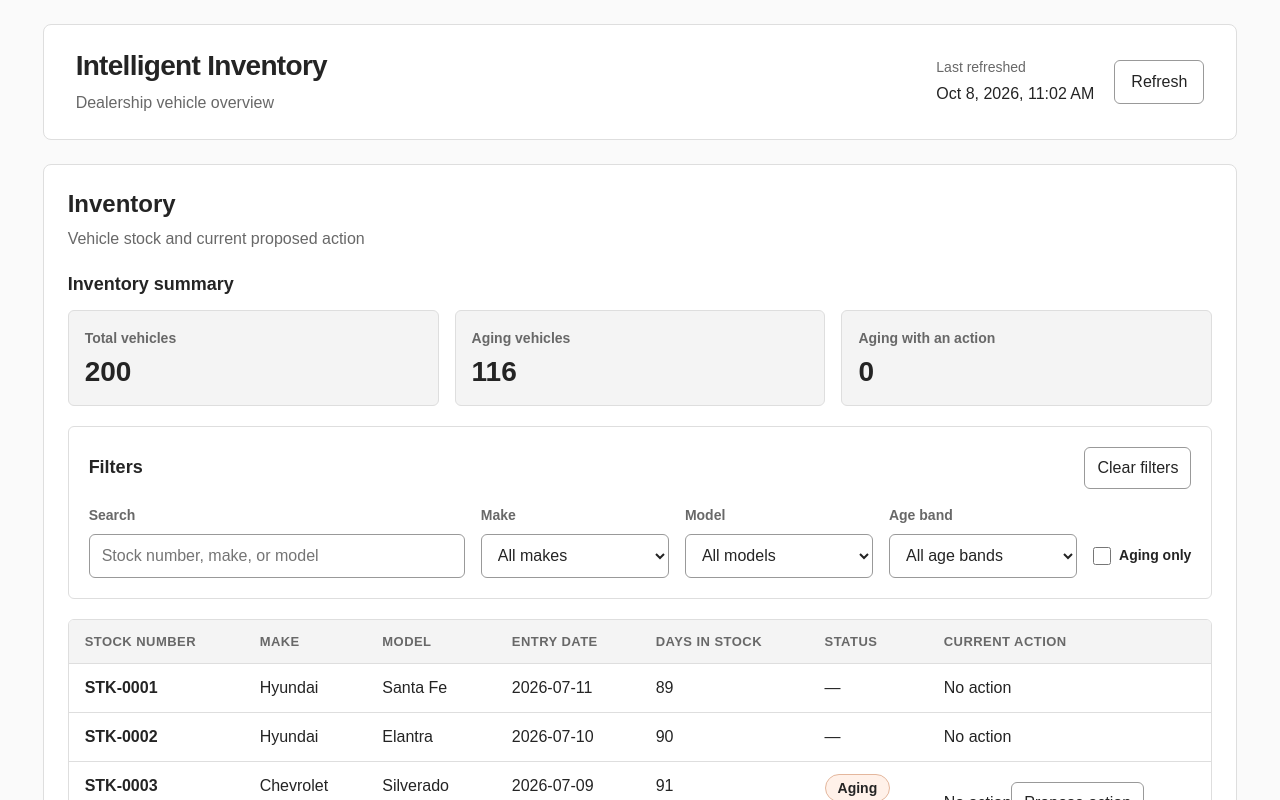
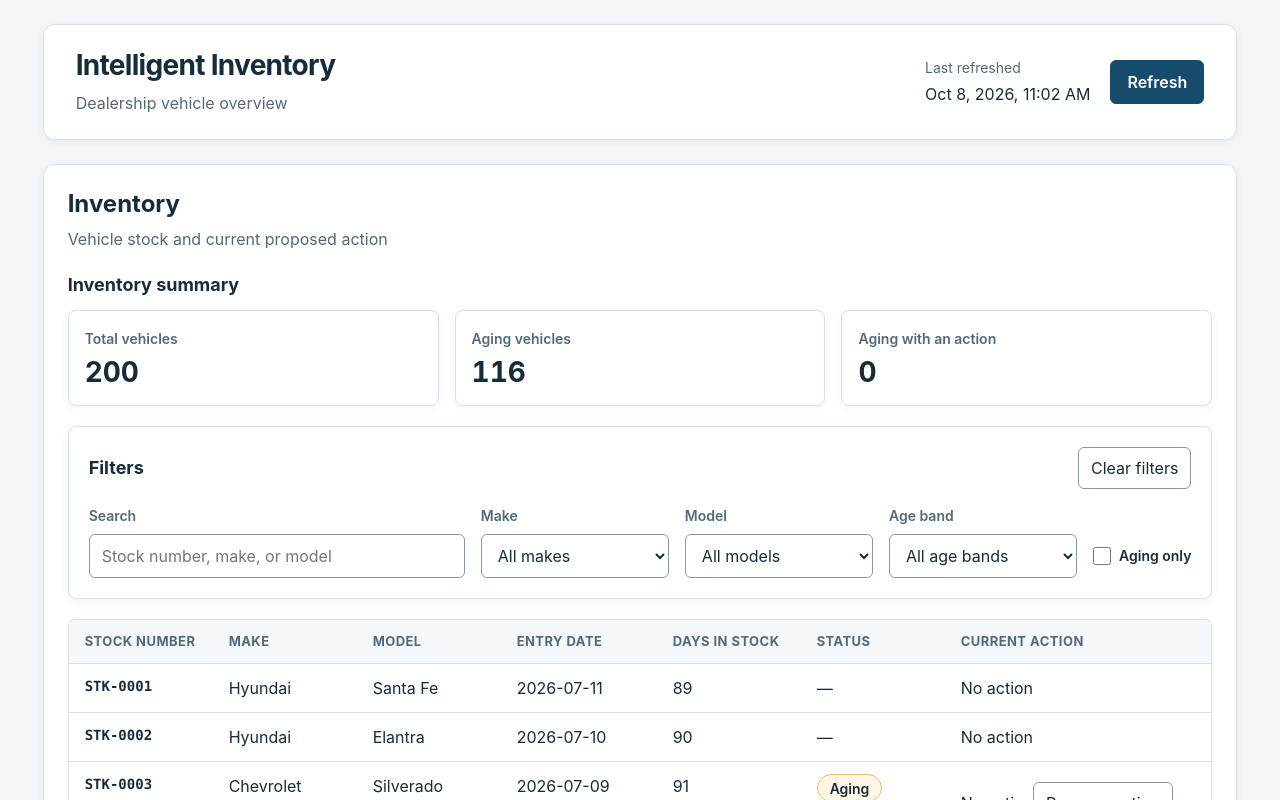
Before and after one commit to dunghuynh1990/intelligent-inventory-dashboard, a React (Vite) app: page / in a window 1280 px wide. Shown: the top 800 px of the page. Built offline with nearby package versions, Linux system fonts and the light colour scheme.

Commit message:
wbs 4.15 Apply dashboard design tokens and typography

```diff
--- a/src/App.css
+++ b/src/App.css
@@ -18,8 +18,9 @@
   margin-top: var(--space-6);
   padding: var(--space-6) var(--space-7);
   border: 1px solid var(--color-border);
-  border-radius: var(--radius-md);
+  border-radius: var(--radius-lg);
   background: var(--color-surface);
+  box-shadow: var(--shadow-card);
 }
 
 .dashboard-header h1 {
@@ -57,14 +58,16 @@
 .refresh-button {
   min-height: 2.75rem;
   padding: var(--space-2) var(--space-4);
-  border: 1px solid var(--color-border-strong);
+  border: 1px solid var(--color-primary);
   border-radius: var(--radius-sm);
-  color: var(--color-text);
-  background: var(--color-surface);
+  color: var(--color-surface);
+  background: var(--color-primary);
+  font-weight: 600;
 }
 
 .refresh-button:hover:not(:disabled) {
-  background: var(--color-surface-muted);
+  border-color: var(--color-primary-hover);
+  background: var(--color-primary-hover);
 }
 
 .refresh-button:disabled {
@@ -80,8 +83,9 @@
 .inventory-section {
   padding: var(--space-6);
   border: 1px solid var(--color-border);
-  border-radius: var(--radius-md);
+  border-radius: var(--radius-lg);
   background: var(--color-surface);
+  box-shadow: var(--shadow-card);
 }
 
 .inventory-section__heading {
@@ -125,7 +129,7 @@
   margin-top: 0;
   padding: var(--space-5);
   border: 1px dashed var(--color-border-strong);
-  border-radius: var(--radius-sm);
+  border-radius: var(--radius-md);
   text-align: center;
 }
 
@@ -135,7 +139,7 @@
   gap: var(--space-3);
   padding: var(--space-6);
   border: 1px dashed var(--color-border-strong);
-  border-radius: var(--radius-sm);
+  border-radius: var(--radius-md);
   text-align: center;
 }
 
--- a/src/components/InventoryFilters.css
+++ b/src/components/InventoryFilters.css
@@ -2,8 +2,9 @@
   margin-bottom: var(--space-5);
   padding: var(--space-5);
   border: 1px solid var(--color-border);
-  border-radius: var(--radius-sm);
+  border-radius: var(--radius-md);
   background: var(--color-surface);
+  box-shadow: var(--shadow-card);
 }
 
 .inventory-filters__heading {
@@ -30,6 +31,10 @@
 
 .clear-filters-button:hover {
   background: var(--color-surface-muted);
+}
+
+.clear-filters-button:focus-visible {
+  outline-color: var(--color-focus);
 }
 
 .inventory-filters__controls {
--- a/src/components/InventorySummary.css
+++ b/src/components/InventorySummary.css
@@ -22,8 +22,9 @@
   min-height: 6rem;
   padding: var(--space-4);
   border: 1px solid var(--color-border);
-  border-radius: var(--radius-sm);
-  background: var(--color-surface-muted);
+  border-radius: var(--radius-md);
+  background: var(--color-surface);
+  box-shadow: var(--shadow-card);
 }
 
 .inventory-summary__card dt {
--- a/src/components/InventoryTable.css
+++ b/src/components/InventoryTable.css
@@ -6,9 +6,32 @@
 
 .inventory-table {
   width: 100%;
-  min-width: 54rem;
+  min-width: 75rem;
+  table-layout: fixed;
   border-collapse: collapse;
   text-align: left;
+}
+
+.inventory-table th:nth-child(1) {
+  width: 12%;
+}
+
+.inventory-table th:nth-child(2),
+.inventory-table th:nth-child(3) {
+  width: 12%;
+}
+
+.inventory-table th:nth-child(4) {
+  width: 13%;
+}
+
+.inventory-table th:nth-child(5),
+.inventory-table th:nth-child(6) {
+  width: 12%;
+}
+
+.inventory-table th:nth-child(7) {
+  width: 27%;
 }
 
 .inventory-table caption {
@@ -43,6 +66,8 @@
 
 .inventory-table tbody th {
   font-weight: 600;
+  font-family: var(--font-mono);
+  font-size: 0.875rem;
 }
 
 .inventory-table tbody tr:last-child th,
@@ -73,6 +98,10 @@
   white-space: normal;
 }
 
+.inventory-table tbody tr:hover {
+  background: var(--color-surface-muted);
+}
+
 .action-edit-button {
   margin-top: var(--space-2);
   white-space: nowrap;
--- a/src/components/ProposedActionForm.css
+++ b/src/components/ProposedActionForm.css
@@ -5,8 +5,9 @@
   margin-top: var(--space-3);
   padding: var(--space-4);
   border: 1px solid var(--color-border);
-  border-radius: var(--radius-sm);
+  border-radius: var(--radius-md);
   background: var(--color-surface-muted);
+  box-shadow: var(--shadow-card);
 }
 
 .proposed-action-form h3 {
@@ -68,7 +69,13 @@
 }
 
 .proposed-action-form__buttons .action-save-button {
-  border-color: var(--color-accent-border);
-  background: var(--color-accent-soft);
+  border-color: var(--color-primary);
+  color: var(--color-surface);
+  background: var(--color-primary);
   font-weight: 600;
 }
+
+.proposed-action-form__buttons .action-save-button:hover:not(:disabled) {
+  border-color: var(--color-primary-hover);
+  background: var(--color-primary-hover);
+}
--- a/src/index.css
+++ b/src/index.css
@@ -1,20 +1,26 @@
 :root {
-  font-family: Arial, system-ui, sans-serif;
-  color: #242424;
-  background: #fafafa;
+  font-family: var(--font-sans);
+  color: var(--color-text);
+  background: var(--color-page);
   font-synthesis: none;
   text-rendering: optimizeLegibility;
   -webkit-font-smoothing: antialiased;
   -moz-osx-font-smoothing: grayscale;
 
-  --color-text: #242424;
-  --color-text-muted: #686868;
+  --font-sans: Manrope, Inter, Arial, system-ui, sans-serif;
+  --font-mono: "IBM Plex Mono", "SFMono-Regular", Consolas, monospace;
+
+  --color-page: #f3f6f8;
+  --color-text: #172b3a;
+  --color-text-muted: #536878;
   --color-surface: #fff;
-  --color-border: #dedede;
-  --color-border-strong: #999;
-  --color-accent-soft: #fff1e9;
-  --color-accent-border: #e4b79d;
-  --color-surface-muted: #f4f4f4;
+  --color-border: #d8e1e8;
+  --color-border-strong: #8797a5;
+  --color-primary: #174b6c;
+  --color-primary-hover: #123d59;
+  --color-accent-soft: #fff6e5;
+  --color-accent-border: #e4bd65;
+  --color-surface-muted: #f5f8fa;
   --color-error-text: #7f1d1d;
   --color-error-surface: #fef2f2;
   --color-error-border: #fca5a5;
@@ -30,8 +36,11 @@
 
   --radius-sm: 0.375rem;
   --radius-md: 0.5rem;
+  --radius-lg: 0.75rem;
+  --shadow-card: 0 2px 8px rgb(23 43 58 / 6%);
+  --shadow-raised: 0 8px 24px rgb(23 43 58 / 10%);
   --page-gutter: clamp(1rem, 3.33vw, 3rem);
-  --content-max-width: 84rem;
+  --content-max-width: 90rem;
 }
 
 * {
@@ -59,5 +68,5 @@ button {
 
 :focus-visible {
   outline: 3px solid var(--color-focus);
-  outline-offset: 2px;
+  outline-offset: 3px;
 }
```
Also changed, not shown: 2 other files (tests, documents, lock files or other folders).
